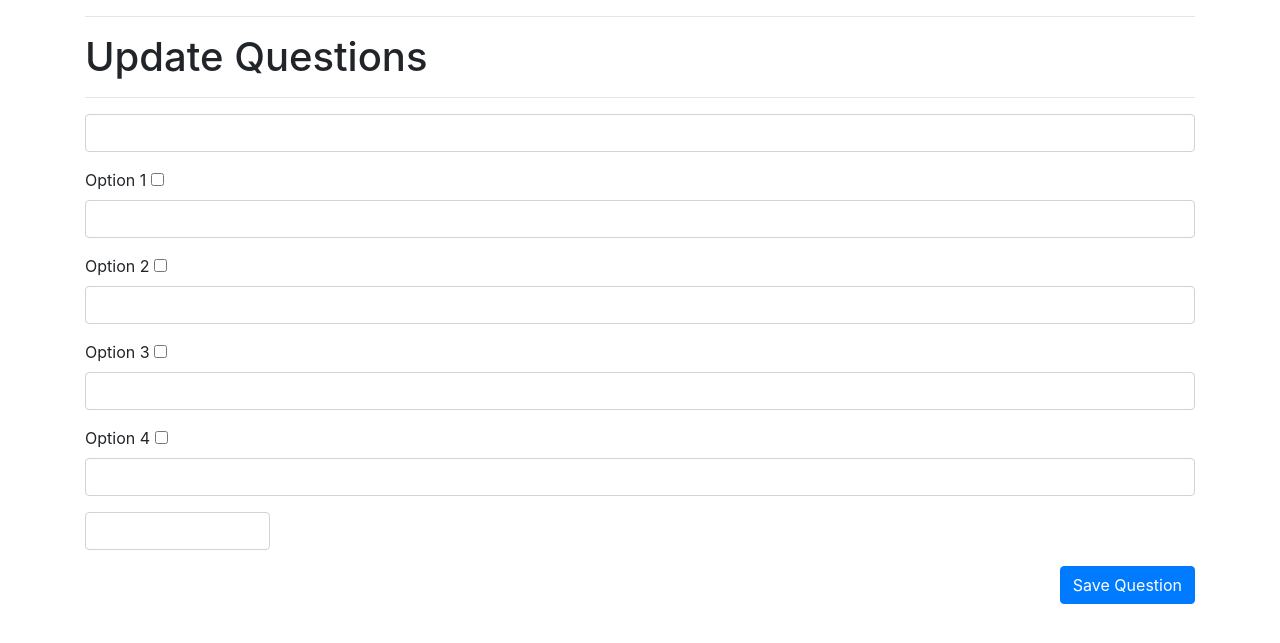
After one commit to ahsan85/Quiz, a PHP site: page /edit_questions.php in a window 1280 px wide. The commit adds this page. Shown: the top 643 px of the page. Run offline with PHP 8.4, Linux system fonts and the light colour scheme.

Commit message:
Add Edit features

```diff
--- /dev/null
+++ b/edit_questions.php
@@ -0,0 +1,164 @@
+<?php
+session_start();
+$question='';
+$option1='';
+$option2='';
+$option3='';
+$option4='';
+$opType='';
+$id=0;
+
+$connection= mysqli_connect('localhost','root','root','quizdatabase');
+
+ if (isset($_GET['edit'])) {
+   $id=$_GET['edit'];
+   // var_dump($id);
+   // die();
+   $getQuestionsFromDB="SELECT * FROM questions WHERE id=$id";
+   $row=mysqli_query($connection,$getQuestionsFromDB);
+   $_row=mysqli_fetch_assoc($row);
+   $question=$_row['questions'];
+   $opType=$_row['type'];
+   if ($row) {
+    // sql to get answers from database by question id
+   $ansSql="SELECT * FROM answers WHERE question_id=$id";
+   $result = mysqli_query($connection,$ansSql);
+  // if result is not empty && it contains few rows
+   if (!empty($result) && $result->num_rows > 0) {
+
+   }
+   $_row=mysqli_fetch_assoc($row);
+   $option1=$_row['answer'];
+   $option2=$_row['answer'];
+   $option3=$_row['answer'];
+   $option4=$_row['answer'];
+
+ }
+}
+// if(isset($_POST['updateQuestion']))
+// {
+//   $id=$_GET['edit'];
+
+//   if (!empty($_POST['ques'])  &&  !empty($_POST['answers']) && !empty($_POST['correct']) && !empty($_POST['opType']) || $_POST['opType']=='c' || $_POST['opType']=='cpp' || $_POST['opType']=='c#'|| $_POST['opType']=='java') {
+//      // var_dump($_POST);
+//    //   die();
+//       $q = mysqli_real_escape_string($connection, $_POST['ques']);
+
+//       $_opType = mysqli_real_escape_string($connection, $_POST['opType']);
+//       $_correct = $_POST['correct'];
+
+//     $sql_update_question="UPDATE questions  SET questions='$q',type='$_opType',answer_id=null WHERE id='$id'";
+
+
+//         if(mysqli_query($connection,$sql_update_question)){
+//           //$recently_stored_question_id = ....
+//           $recently_stored_question_id = mysqli_insert_id($connection);
+
+//            $_answers=$_POST['answers'];
+
+//           foreach ($_answers as $key => $value) {
+
+
+//             $answers = mysqli_real_escape_string($connection, $value);
+//             $id = mysqli_insert_id($connection);
+//             $sql_update_answers="UPDATE answers SET answer='$answers', question_id='$recently_stored_question_id' WHERE id= ";
+
+//             mysqli_query($connection,$sql_update_answers);
+
+
+//             // get latest insert id of answer and store in some variable
+//             // so we can use it later.
+
+//             // this is going to be the correct answer of
+//             // above question,
+//             // just check if the option key exists in the correct options array
+//             // no need to worry about the value.
+
+//             if(isset($_correct[$key]))
+//             {
+
+//                 $recently_stored_answer_id = mysqli_insert_id($connection);
+//                // var_dump($recently_stored_answer_id);
+//                 $update_answer_query="UPDATE questions SET answer_id='$recently_stored_answer_id' WHERE id='$recently_stored_question_id'";
+//                  mysqli_query($connection,$update_answer_query);
+//                 // update question with the correct option/answer id
+//               // by using last inserted question id and last inserted
+//               // answer id.
+
+//             }
+//           }
+//           header('Location: view_questions.php');
+//         } else {
+//                 echo "ERROR: Could not able to execute $sql_insert_data." . mysqli_error($connection);
+//         }
+//    }
+//    else
+//      {
+//       echo "Please Fill All Field";
+//      }
+// }
+  mysqli_close($connection);
+?>
+
+<!DOCTYPE html>
+<html>
+<head>
+	<link rel="stylesheet" href="https://maxcdn.bootstrapcdn.com/bootstrap/4.3.1/css/bootstrap.min.css">
+    <script src="https://ajax.googleapis.com/ajax/libs/jquery/3.4.1/jquery.min.js"></script>
+    <script src="https://cdnjs.cloudflare.com/ajax/libs/popper.js/1.14.7/umd/popper.min.js"></script>
+    <script src="https://maxcdn.bootstrapcdn.com/bootstrap/4.3.1/js/bootstrap.min.js"></script>
+<script>
+$(document).ready(function(){
+    $('.check').click(function() {
+        $('.check').not(this).prop('checked', false);
+    });
+});
+</script>
+	<title></title>
+</head>
+<body>
+     <div class="container">
+     	<hr>
+     	<h1>Update Questions</h1>
+     	<hr>
+     	<form class="form" method="post">
+        <input type="hidden" name="id" value=" <?php echo $id ?>">
+     				<div class="form-group">
+     						<input type="" name="ques" class="form-control" placeholder="Type Question Here " value=" <?php echo $question ?>">
+     				</div>
+     				<div class="form-group">
+                <label>
+                  Option 1
+                  <input type="checkbox" name="correct[option1]" class="check">
+                </label>
+     						<input type="" name="answers[option1]" class="form-control" placeholder="Type 1st Answer" value=" <?php echo $option1 ?>">
+     				</div>
+     				<div class="form-group">
+                <label>
+                    Option 2
+                  <input type="checkbox" name="correct[option2]" class="check">
+                </label>
+     						<input type="" name="answers[option2]" class="form-control" placeholder="Type 2nd Answer" value=" <?php echo $option2 ?>">
+     				</div>
+     				<div class="form-group">
+               <label>
+                    Option 3
+                  <input type="checkbox" name="correct[option3]" class="check">
+                </label>
+     						<input type="" name="answers[option3]" class="form-control" placeholder="Type 3rd Answer" value=" <?php echo $option3 ?>">
+     				</div>
+     				<div class="form-group">
+                <label>
+                    Option 4
+                  <input type="checkbox" name="correct[option4]" class="check">
+                </label>
+     						<input type="" name="answers[option4]" class="form-control" placeholder="Type 4th Answer" value=" <?php echo $option4 ?>">
+     				</div>
+     				<div class="form-group">
+     						<input type="" name="opType" class="form-control col-lg-2" placeholder="Write Question Type" value=" <?php echo $opType ?>">
+     				</div>
+     				<button type="submit"  name="updateQuestion" class="btn btn-primary float-right">Save Question</button>
+        </form>
+     </div>
+</body>
+</html>
```
Also changed, not shown: add_questions.php (+25 -12 lines), main.php (+6 -3 lines), update_questions.php (deleted, +0 -43 lines), view_questions.php (+12 -10 lines).
